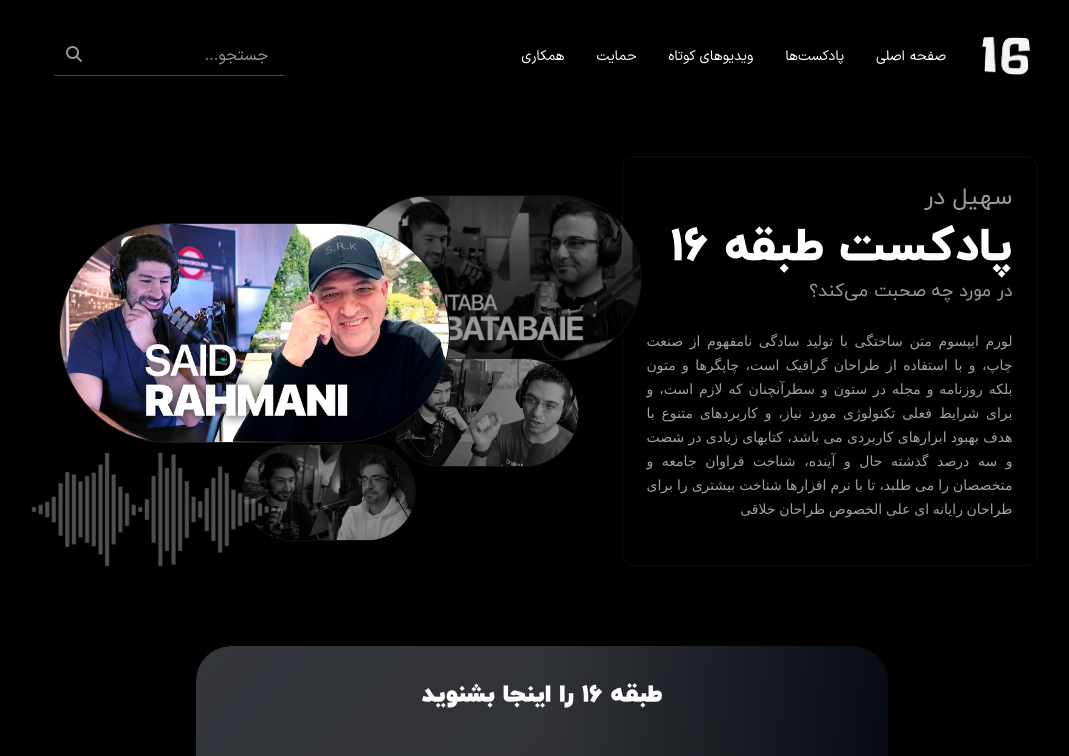
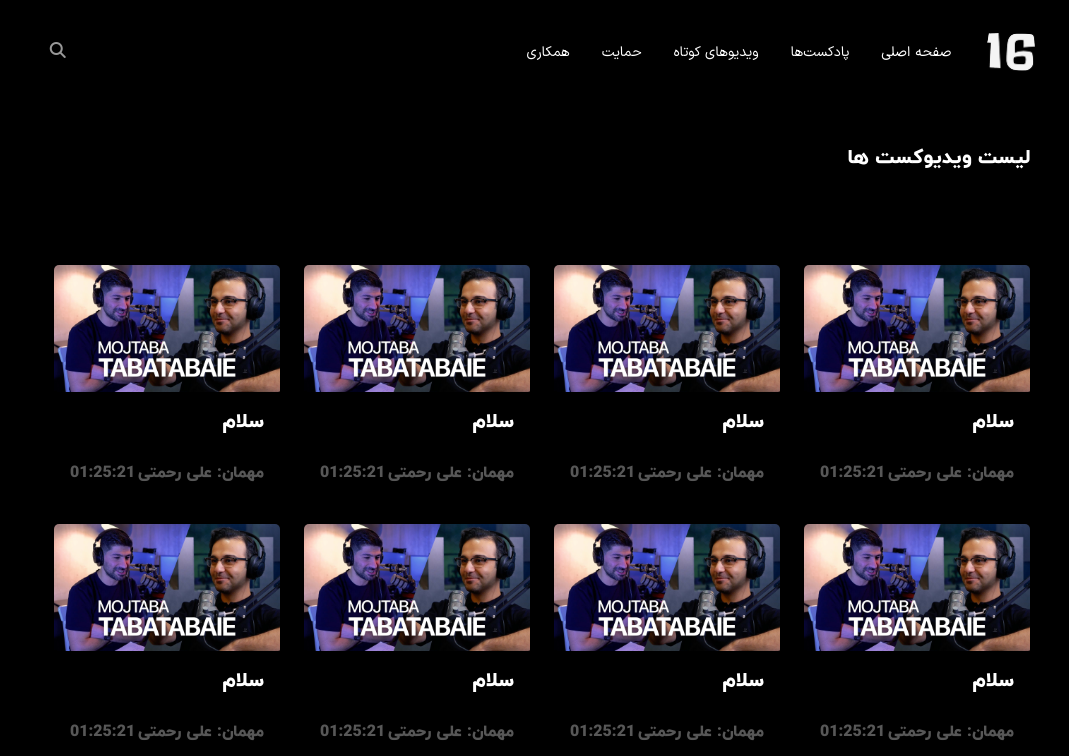
Before and after one commit to alia3g8ar/Tabaghe-16-podcast, a React (Vite) app: page /podcasts in a window 1280 px wide. Shown: the top 756 px of the page, without its empty margins (98-1167 px from the left). Built offline with nearby package versions, Linux system fonts and the light colour scheme.

Commit message:
Add Routing Add podcasts page Update navbar

```diff
--- a/package.json
+++ b/package.json
@@ -17,7 +17,7 @@
     "react": "^18.3.1",
     "react-date-picker": "^11.0.0",
     "react-dom": "^18.3.1",
-    "react-router-dom": "^6.26.2"
+    "react-router-dom": "^6.30.0"
   },
   "devDependencies": {
     "@eslint/js": "^9.9.0",
--- a/src/App.tsx
+++ b/src/App.tsx
@@ -1,11 +1,17 @@
 // src/App.tsx
 import React from "react";
 import Home from "./pages/Home page/Home";
-
+import { BrowserRouter as Router, Routes, Route } from "react-router-dom";
+import Podcasts from "./pages/Podcasts/Podcasts";
 const App = (): React.ReactElement => {
   return (
     <div className="bg-black">
-      <Home />
+      <Router>
+        <Routes>
+          <Route path="/" element={<Home />} />
+          <Route path="/podcasts" element={<Podcasts />} />
+        </Routes>
+      </Router>
     </div>
   );
 };
--- a/src/components/Navbar.tsx
+++ b/src/components/Navbar.tsx
@@ -1,130 +1,151 @@
 import React, { useState } from "react";
 import logo from "../assets/Logo.png";
 import "@fortawesome/fontawesome-free/css/all.min.css";
+import { Link } from "react-router-dom";
 
 const Navbar: React.FC = () => {
   const [isOpen, setIsOpen] = useState(false);
+  const [showSearch, setShowSearch] = useState(false);
 
   const toggleMenu = () => {
     setIsOpen(!isOpen);
   };
 
+  const toggleSearch = () => {
+    setShowSearch(!showSearch);
+  };
+
   return (
-    <nav className="w-[100%] max-w-7xl  font-IRANSans bg-black backdrop-blur-sm sticky top-[0] pt-[20px] z-50">
-      <div className="w-[80%] mx-auto flex justify-between items-center px-4 sm:px-6 py-4">
+    <nav className="w-[100%] pl-[13px] flex justify-center flex-col font-IRANSans bg-black backdrop-blur-sm sticky top-0 pt-4 z-50">
+      <div className="w-[80%] mx-auto flex justify-between items-center py-2 md:py-4">
         {/* لوگو و منو */}
         <div className="flex items-center space-x-4 rtl:space-x-reverse">
-          <div className="flex-shrink-0 ml-[20px]">
+          <div className="flex-shrink-0 mr-[20px] ml-[10px] md:ml-[20px]">
             <img
               src={logo}
               alt="طبقه 16"
-              className="w-12 h-10 object-contain"
+              className="w-10 h-8 md:w-12 md:h-10 object-contain"
             />
           </div>
-          <ul className="hidden md:flex md:items-center space-x-8 rtl:space-x-reverse">
+          <ul className="hidden md:flex md:items-center space-x-4 lg:space-x-8 rtl:space-x-reverse">
             <li>
-              <a
-                href="/"
+              <Link
+                to="/"
                 className="text-white hover:text-gray-300 transition-colors duration-300 text-sm font-medium"
               >
                 صفحه اصلی
-              </a>
+              </Link>
             </li>
             <li>
-              <a
-                href="/podcasts"
+              <Link
+                to="/podcasts"
                 className="text-white hover:text-gray-300 transition-colors duration-300 text-sm font-medium"
               >
                 پادکست‌ها
-              </a>
+              </Link>
             </li>
             <li>
-              <a
-                href="/videos"
+              <Link
+                to="/videos"
                 className="text-white hover:text-gray-300 transition-colors duration-300 text-sm font-medium"
               >
                 ویدیوهای کوتاه
-              </a>
+              </Link>
             </li>
             <li>
-              <a
-                href="/support"
+              <Link
+                to="/support"
                 className="text-white hover:text-gray-300 transition-colors duration-300 text-sm font-medium"
               >
                 حمایت
-              </a>
+              </Link>
             </li>
             <li>
-              <a
-                href="/collaboration"
+              <Link
+                to="/collaboration"
                 className="text-white hover:text-gray-300 transition-colors duration-300 text-sm font-medium"
               >
                 همکاری
-              </a>
+              </Link>
             </li>
           </ul>
         </div>
 
         {/* سرچ باکس */}
-        <div className="hidden sm:block relative w-[180px] sm:w-[230px]">
+        <div className="flex items-center">
+          <div
+            className={`relative ${
+              showSearch ? "w-[180px] sm:w-[230px]" : "w-auto"
+            } transition-all duration-300`}
+          >
+            {showSearch ? (
               <input
                 type="text"
                 placeholder="جستجو..."
                 className="w-full h-10 bg-transparent text-white placeholder-gray-400 border-b border-gray-600 focus:border-gray-300 focus:outline-none px-4 transition-colors duration-300"
               />
-          <button className="absolute left-3 top-1/2 transform -translate-y-1/2 text-gray-400 hover:text-white transition-colors duration-300">
+            ) : null}
+            <button
+              onClick={toggleSearch}
+              className={`${
+                showSearch
+                  ? "absolute left-3 top-1/2 transform -translate-y-1/2"
+                  : ""
+              } text-gray-400 hover:text-white transition-colors duration-300 p-2`}
+            >
               <i className="fas fa-search"></i>
             </button>
           </div>
 
           {/* دکمه منوی موبایل */}
-        <div className="md:hidden">
+          <div className="md:hidden ">
             <button
               onClick={toggleMenu}
               className="text-white hover:text-gray-300 focus:outline-none transition-colors duration-300 p-2"
             >
-            <i className={`fas ${isOpen ? "fa-times" : "fa-bars"} text-2xl`} />
+              <i className={`fas ${isOpen ? "fa-times" : "fa-bars"} text-xl`} />
             </button>
+          </div>
         </div>
       </div>
 
       {/* منوی موبایل */}
       <div
-        className={`md:hidden transition-all duration-300 ease-in-out ${
+        className={`w-full md:hidden transition-all duration-300 ease-in-out ${
           isOpen ? "max-h-96 opacity-100" : "max-h-0 opacity-0 overflow-hidden"
         }`}
       >
-        <div className="px-4 py-2 space-y-1  backdrop-blur-sm">
-          <a
-            href="/"
+        <div className="px-4 py-2 space-y-1 backdrop-blur-sm">
+          <Link
+            to="/"
             className="block text-white hover:text-gray-300 px-3 py-2 rounded-md transition-colors duration-300 text-sm font-medium"
           >
             صفحه اصلی
-          </a>
-          <a
-            href="/podcasts"
+          </Link>
+          <Link
+            to="/podcasts"
             className="block text-white hover:text-gray-300 px-3 py-2 rounded-md transition-colors duration-300 text-sm font-medium"
           >
             پادکست‌ها
-          </a>
-          <a
-            href="/videos"
+          </Link>
+          <Link
+            to="/videos"
             className="block text-white hover:text-gray-300 px-3 py-2 rounded-md transition-colors duration-300 text-sm font-medium"
           >
             ویدیوهای کوتاه
-          </a>
-          <a
-            href="/support"
+          </Link>
+          <Link
+            to="/support"
             className="block text-white hover:text-gray-300 px-3 py-2 rounded-md transition-colors duration-300 text-sm font-medium"
           >
             حمایت
-          </a>
-          <a
-            href="/collaboration"
+          </Link>
+          <Link
+            to="/collaboration"
             className="block text-white hover:text-gray-300 px-3 py-2 rounded-md transition-colors duration-300 text-sm font-medium"
           >
             همکاری
-          </a>
+          </Link>
         </div>
       </div>
     </nav>
--- /dev/null
+++ b/src/pages/Podcasts/Podcasts.tsx
@@ -0,0 +1,49 @@
+// src/App.tsx
+import image1 from "../../assets/عکس 1.jfif";
+
+import React from "react";
+import Navbar from "../../components/Navbar";
+const Podcasts = (): React.ReactElement => {
+  return (
+    <>
+      <Navbar />
+      <div className="w-[100%]  flex justify-center h-auto mt-4 md:mt-10 ">
+        <div className="w-[80%] mx-auto flex flex-col  px-4 sm:px-6 py-4">
+          <h4 className=" mb-0 sm:mb-2 text-white text-xl  font-IRANYekanExtraBold leading-tight text-right">
+            لیست ویدیوکست ها
+          </h4>
+          <div className="container items-center mx-auto py-0 sm:py-8 md:py-12">
+            <div className="grid grid-cols-2 mt-10 scale-[1] sm:grid-cols-2 lg:grid-cols-3 xl:grid-cols-4 gap-6">
+              {Array.from({ length: 10 }).map((_, i) => (
+                <div
+                  key={i}
+                  className=" rounded-t-[1px] shadow-lg transform transition-transform duration-300 hover:scale-105"
+                >
+                  <div className="relative h-42 md:h-50 rounded-t-[5px] overflow-hidden">
+                    <img
+                      src={image1}
+                      alt={"تصویر اپیزود"}
+                      className="w-full h-full object-cover"
+                    />
+                  </div>
+                  <div className="bg-black p-4">
+                    <h4 className="text-white text-xl font-IRANYekanExtraBold leading-tight text-right mb-4 line-clamp-2">
+                      سلام
+                    </h4>
+
+                    <div className="flex flex-wrap justify-between text-gray-500 mt-[27px] text-sm md:text-base font-IRANYekanExtraBold">
+                      <span>مهمان: علی رحمتی</span>
+                      <span>01:25:21</span>
+                    </div>
+                  </div>
+                </div>
+              ))}
+            </div>
+          </div>
+        </div>
+      </div>
+    </>
+  );
+};
+
+export default Podcasts;
```
Also changed, not shown: 1 other file (tests, documents, lock files or other folders). Lines whose indentation alone changed are shown as unchanged.
